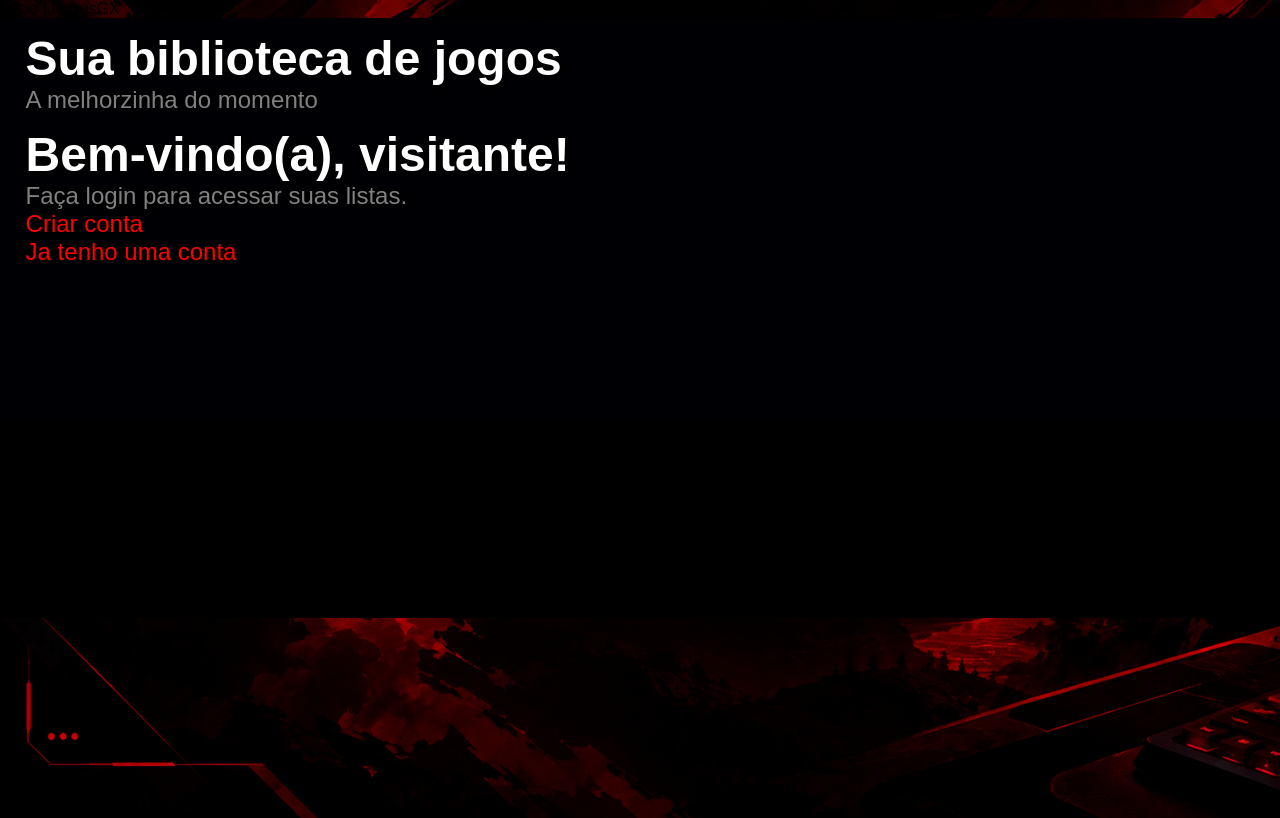
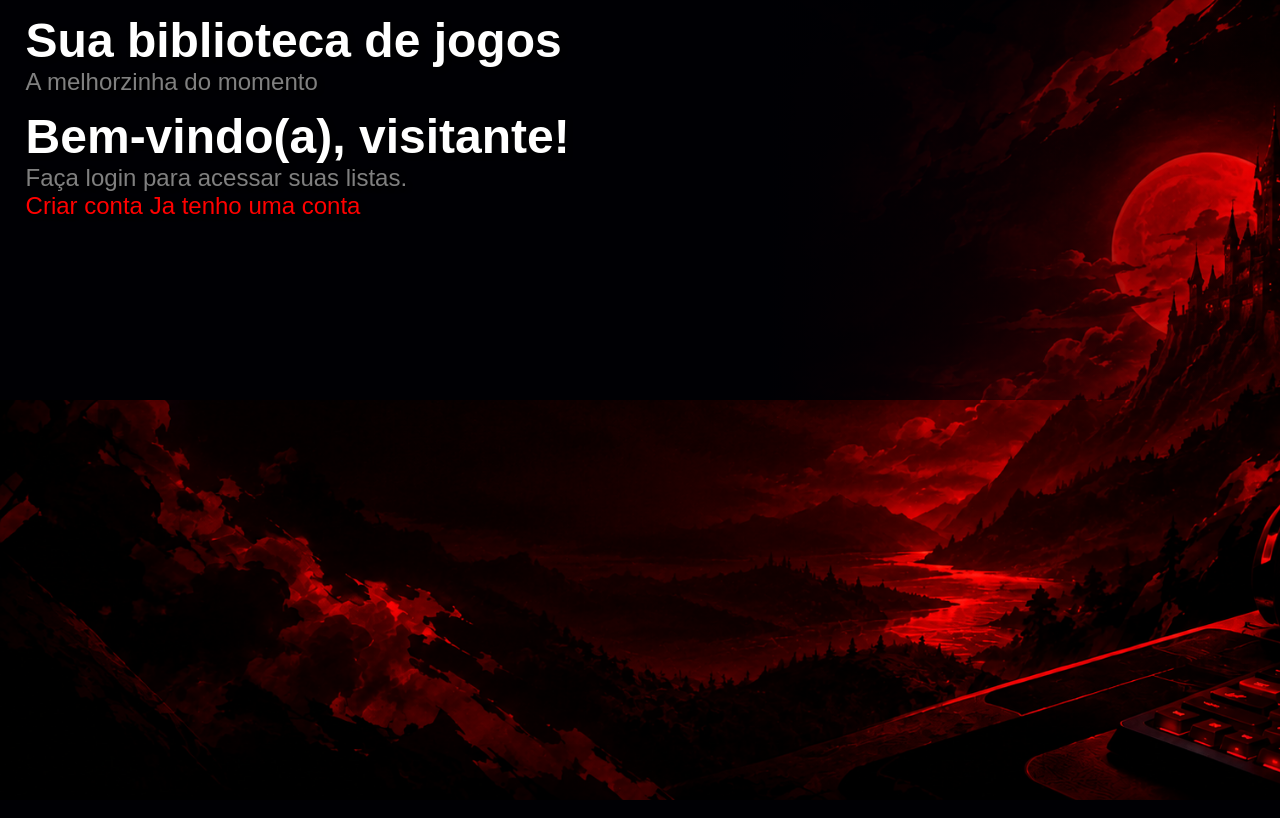
Before and after one commit to Manoel-Vi/ProjetoPSI-3, a Flask app: page / in a window 1280 px wide. Run offline with Flask 3, Linux system fonts and the light colour scheme.

Commit message:
feat: troca o *{display flex } geral para alguns em específicos e atualiza alguns erros

```diff
--- a/projeto/static/css/style.css
+++ b/projeto/static/css/style.css
@@ -3,8 +3,6 @@
     font-family: Arial, Helvetica, sans-serif;
     padding: 0px;
     box-sizing: border-box;
-    display: flex;
-    flex-direction: column;
 }
 body{
     width: 100%;
@@ -12,6 +10,8 @@ body{
     background-image: url('imagensUsadas/backgroundInicio.png');
     background-size: cover;
     background-repeat: no-repeat;
+    display: flex;
+    flex-direction: column;
 }
 a{
     text-decoration: none;
@@ -20,20 +20,8 @@ a{
 #esconderFundo{
     width: auto;
     height: auto;
-    background-color: rgb(0,0,4, 1);
-}
-#navIndex{
-    height: 100px;
-    width: 100%;
-    display: flex;
-    justify-content: space-between;
-    align-items: left;
-    background: radial-gradient( rgb(20, 20, 20) 2%, black 80%);
-    color: red;
-    font-size: 180%;
-    padding-left: 25px;
-    border-bottom: 4px solid;
-    border-image: radial-gradient( red 90%, black 100%) 1; /*gambiarra pura, mas resumindo: eu crio uma borda com um degradê, e depois coloco uma imagem de fundo com o mesmo degradê, assim a borda fica com o degradê que eu quero. */
+    background-image: linear-gradient(to right, rgba(0,0,4,1) 60%, rgba(0,0,0,0)100%);
+    flex-grow: 1;
 }
 #sectionDeCima{
     width: 100%;
@@ -41,6 +29,8 @@ a{
     display: flex;
     justify-content: left;
     align-items: left;
+    flex-direction: column;
+
 }
 #sectionDeCima h2{
     color: white;
@@ -71,16 +61,18 @@ a{
     height: auto;
     display: flex;
     justify-content: center;
+    flex-direction: column;
     align-items: center;
     margin-bottom: 4%;
 }
+.cabecalho{
+    background-color: green;
+    height: 100px;
+    width: 100%;
+    align-items: left;
+    background: radial-gradient( rgb(20, 20, 20) 2%, black 80%);
+    color: red;
+    padding-left: 25px;
+    border-bottom: 4px solid;
 
-footer{
-    width: 100%;
-    height: 25vh;
-    background-color: black;
-    display: flex;
-    justify-content: center;
-    align-items: center;
-    color: white;
 }
--- a/projeto/templates/base.html
+++ b/projeto/templates/base.html
@@ -11,8 +11,10 @@
     <header>
         {% if current_user.is_authenticated %}
         <div class="cabecalho">
+
             <h2>Bem-vindo(a), {{ current_user.nome }}!</h2>
             <a href="{{ url_for('index')}}">Voltar para o Inicio</a>
+            <br>
             <a href="{{ url_for('auth.conta') }}">Acessar Conta</a>
             <a href="{{ url_for('auth.logout') }}">Sair</a>
         </div>
--- a/projeto/templates/index.html
+++ b/projeto/templates/index.html
@@ -1,6 +1,6 @@
 {% extends "base.html" %}
 
-{% block title %}Início | NexusGX {% endblock %}
+{% block title %} pInício | NexusGX {% endblock %}
 
 {% block content %}
     <div id="esconderFundo">
```
Also changed, not shown: projeto/static/css/imagensUsadas/backgroundInicio.png.
